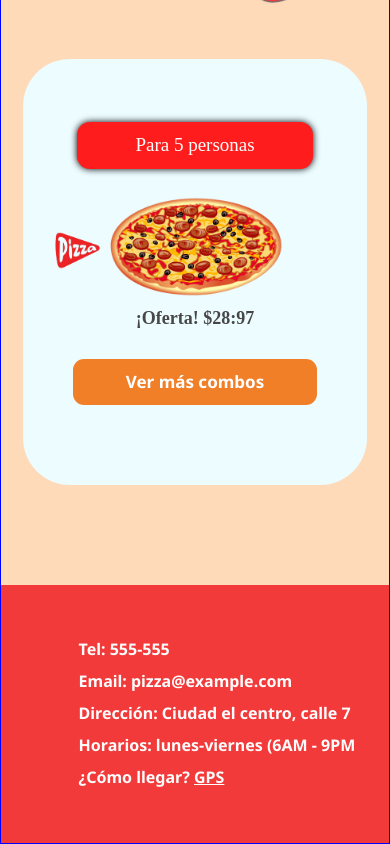
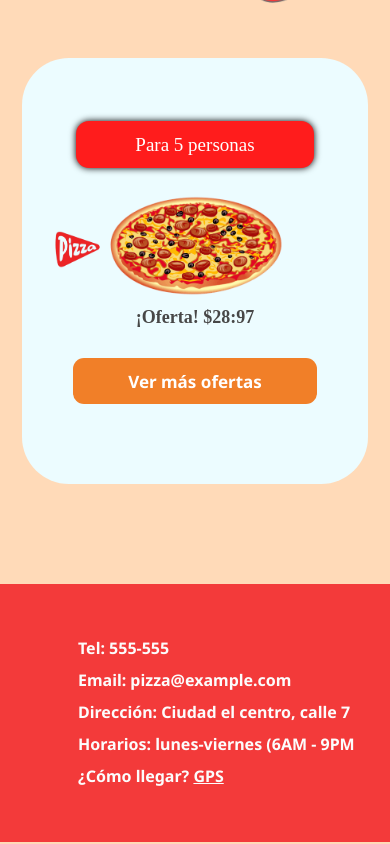
Before and after one commit to Benjaminmq2013/pizza_store, a website: page index.html in a window 390 px wide. Shown: the part 1130-1974 px from the top of the page. Drawn offline with Linux system fonts and the light colour scheme; a web font is replaced by a local one.

Commit message:
Herramientas de depuración eliminadas

```diff
--- a/index.html
+++ b/index.html
@@ -50,7 +50,7 @@
                 </figure>
 
                 <button class="more_combos">
-                    Ver más combos
+                    Ver más ofertas
                 </button>
 
                 <figure class="pizza_tag">
--- a/responsive.css
+++ b/responsive.css
@@ -206,9 +206,6 @@
 }
 
 @media screen and (max-width: 900px){
-    body{
-        border: 1px solid blue;
-    }
     .navbar{
         width: 70.2%;
         height: 65px;
```
